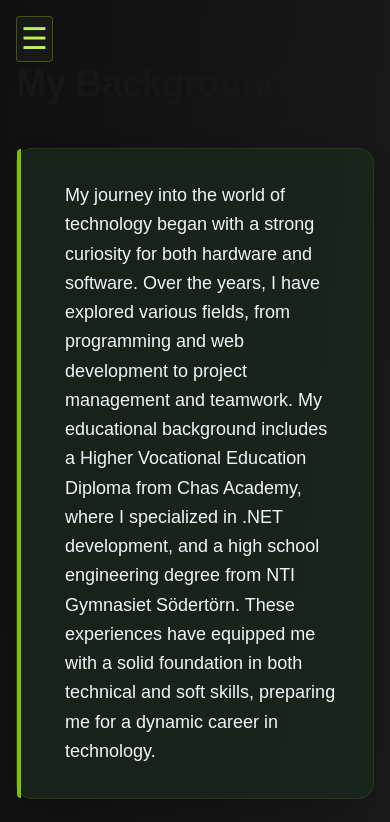
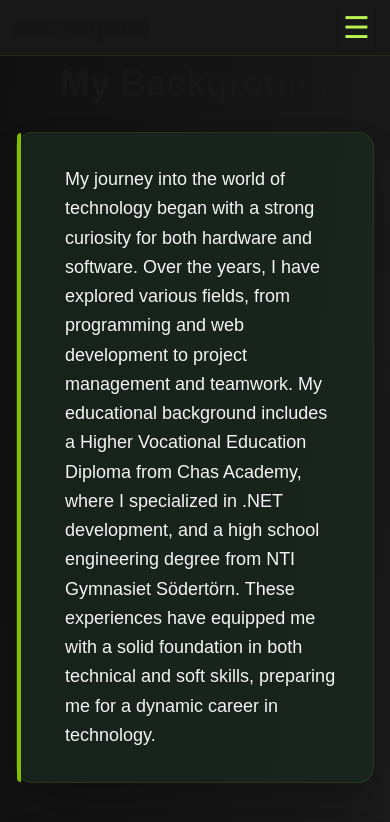
Before and after one commit to maxberglund2/cv-portal-dynamisk, a Next.js app: page /background in a window 390 px wide. Shown: the top 822 px of the page. Built offline with nearby package versions, Linux system fonts and the light colour scheme.

Commit message:
more background/nav adjustments

```diff
--- a/src/app/background/page.tsx
+++ b/src/app/background/page.tsx
@@ -24,8 +24,8 @@
 export default function BackgroundPage() {
   return (
     <main className="min-h-screen w-full bg-gradient-to-br from-[#101010] via-[#181818] to-[#232323] px-4 py-16">
-      <div className="max-w-4xl mx-auto mb-5">
-        <h2 className="text-4xl md:text-5xl font-extrabold mb-4 inline-block pb-2">
+      <div className="max-w-4xl mx-auto mb-5 text-center md:text-start">
+        <h2 className="text-4xl md:text-5xl font-extrabold inline-block pb-2">
           My Background
         </h2>
       </div>
--- a/src/components/nav.tsx
+++ b/src/components/nav.tsx
@@ -17,16 +17,21 @@
 
   return (
     <>
-      {/* Hamburger for mobile */}
+      {/* Top bar for mobile: logo + hamburger */}
+      <div className="fixed top-0 left-0 w-full h-14 bg-[#181818] flex items-center justify-between px-4 z-50 md:hidden border-b border-lime-400/10">
+        <span className="font-bold text-xl drop-shadow">
+          Max Berglund
+        </span>
         {!open && (
           <button
-          className="fixed top-4 left-4 z-50 md:hidden text-lime-300 text-3xl bg-[#181818] rounded p-1 shadow border border-lime-400/30"
+            className="text-lime-300 text-3xl bg-[#181818] rounded p-1 shadow"
             aria-label="Open navigation"
             onClick={() => setOpen(true)}
           >
             ☰
           </button>
         )}
+      </div>
 
       {/* Sidebar overlay for mobile */}
       <div
@@ -47,7 +52,7 @@
         aria-label="Main navigation"
       >
         <div className="flex items-center justify-between h-14 px-4 border-b border-lime-400/10">
-          <span className="font-bold text-xl text-lime-400 drop-shadow">
+          <span className="font-bold text-xl drop-shadow">
             Max Berglund
           </span>
           <button
@@ -105,7 +110,7 @@
         aria-label="Main navigation"
       >
         <div className="flex items-center h-16 px-4 border-b border-lime-400/10">
-          <span className="font-bold text-2xl text-lime-400 drop-shadow">
+          <span className="font-bold text-2xl drop-shadow w-full text-center">
             Max Berglund
           </span>
         </div>
```
Lines whose indentation alone changed are shown as unchanged.
